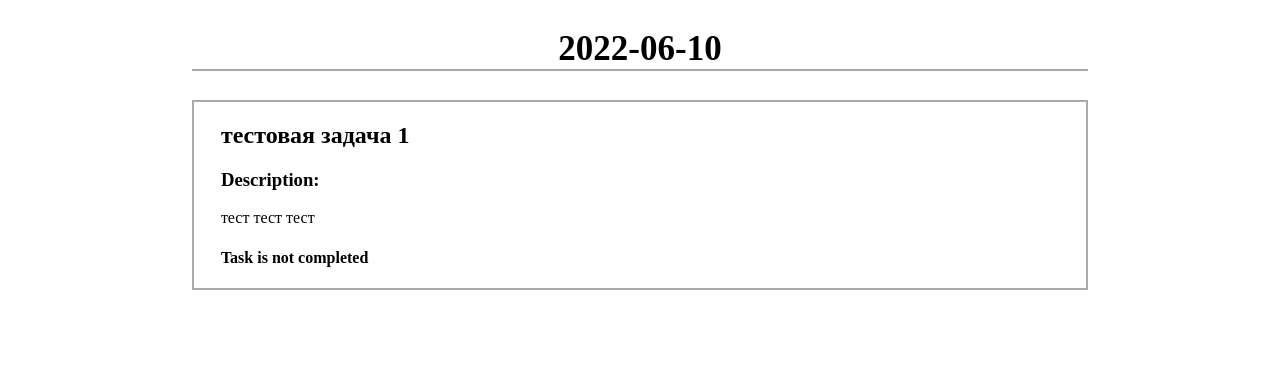
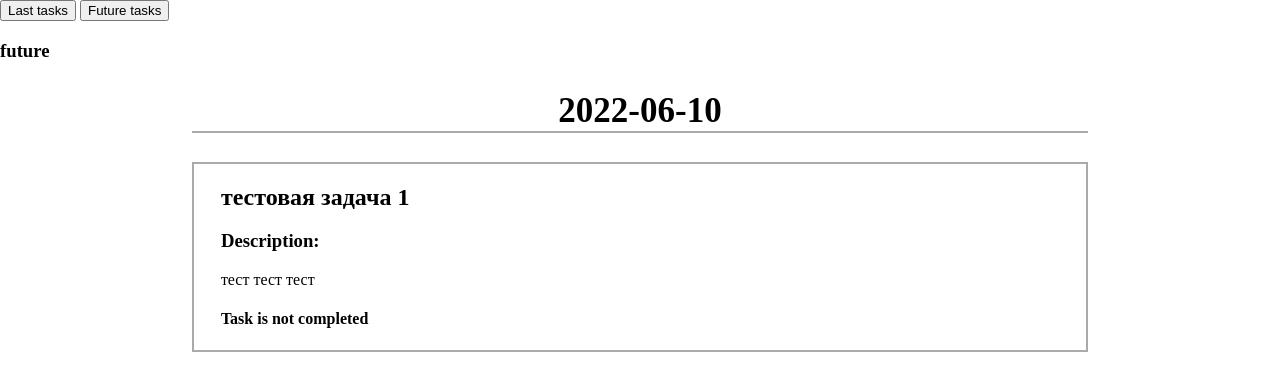
Before and after one commit to MustafinMP/ToDoDoDoo, a Django app: page /calendar/ in a window 1280 px wide. Shown: the part 92-483 px from the top of the page. Run offline with Django 3.2, Linux system fonts and the light colour scheme; a user stored in the database is signed in; data comes from the database, SQL or seed files in the repository; both versions use the stored data as it was after the commit.

Commit message:
add switching content on calendar (tasks)

```diff
--- a/todododoo/templates/future_tasks.html
+++ b/todododoo/templates/future_tasks.html
@@ -3,6 +3,7 @@
 
 {% block styles_link %}
 <link href="{% static 'css/tasks.css' %}" rel="stylesheet" type="text/css">
+<link href="{% static 'css/tasks_display.css' %}" rel="stylesheet" type="text/css">
 <!--<script defer src="https://pyscript.net/alpha/pyscript.js"></script>-->
 {% endblock %}
 
@@ -14,6 +15,34 @@
     <a class="logout" href="logout/">Logout</a>
 </header>
 <main>
+    <section class="btns">
+        <button class="content-button" onclick="showLast()">Last tasks</button>
+        <button class="content-button" onclick="showFuture()">Future tasks</button>
+    </section>
+
+    <section class="content-display">
+        <article class="last-tasks none-display">
+            <h1>past</h1>
+            {% for date, tasks in tasks_last.items %}
+            <section class="date-block">
+                <h2 class="date-head">{{ date }}</h2>
+                {% for task in tasks %}
+                <a class="task" href="task/{{ task.0 }}">
+                    <h2>{{ task.1 }}</h2>
+                    <h3>Description:</h3>
+                    <p>{{ task.2 }}</p>
+                    {% if task.3 %}
+                    <h4 class="task-good">Task is completed</h4>
+                    {% else %}
+                    <h4 class="task-danger">Task is not completed</h4>
+                    {% endif %}
+                </a>
+                {% endfor %}
+            </section>
+            {% endfor %}
+        </article>
+        <article class="future-tasks">
+            <h1>future</h1>
             {% for date, tasks in tasks_dir.items %}
             <section class="date-block">
                 <h2 class="date-head">{{ date }}</h2>
@@ -30,7 +59,9 @@
                 </a>
                 {% endfor %}
             </section>
-
             {% endfor %}
+        </article>
+    </section>
 </main>
+<script src="{% static 'js/tasks.js' %}"></script>
 {% endblock %}
--- /dev/null
+++ b/todododoo/todoapp/static/css/tasks_display.css
@@ -0,0 +1,7 @@
+.none-display {
+  display: none;
+}
+
+.block-display {
+  display: block;
+}
--- /dev/null
+++ b/todododoo/todoapp/static/js/tasks.js
@@ -0,0 +1,16 @@
+let last_tasks = document.querySelector('.last-tasks');
+let future_tasks = document.querySelector('.future-tasks');
+
+function showLast() {
+    future_tasks.classList.add('none-display');
+    future_tasks.classList.remove('block-display');
+    last_tasks.classList.add('block-display');
+    last_tasks.classList.remove('none-display');
+}
+
+function showFuture() {
+    future_tasks.classList.remove('none-display');
+    future_tasks.classList.add('block-display');
+    last_tasks.classList.remove('block-display');
+    last_tasks.classList.add('none-display');
+}
```
Also changed, not shown: todododoo/db.sqlite3. Lines whose indentation alone changed are shown as unchanged.
